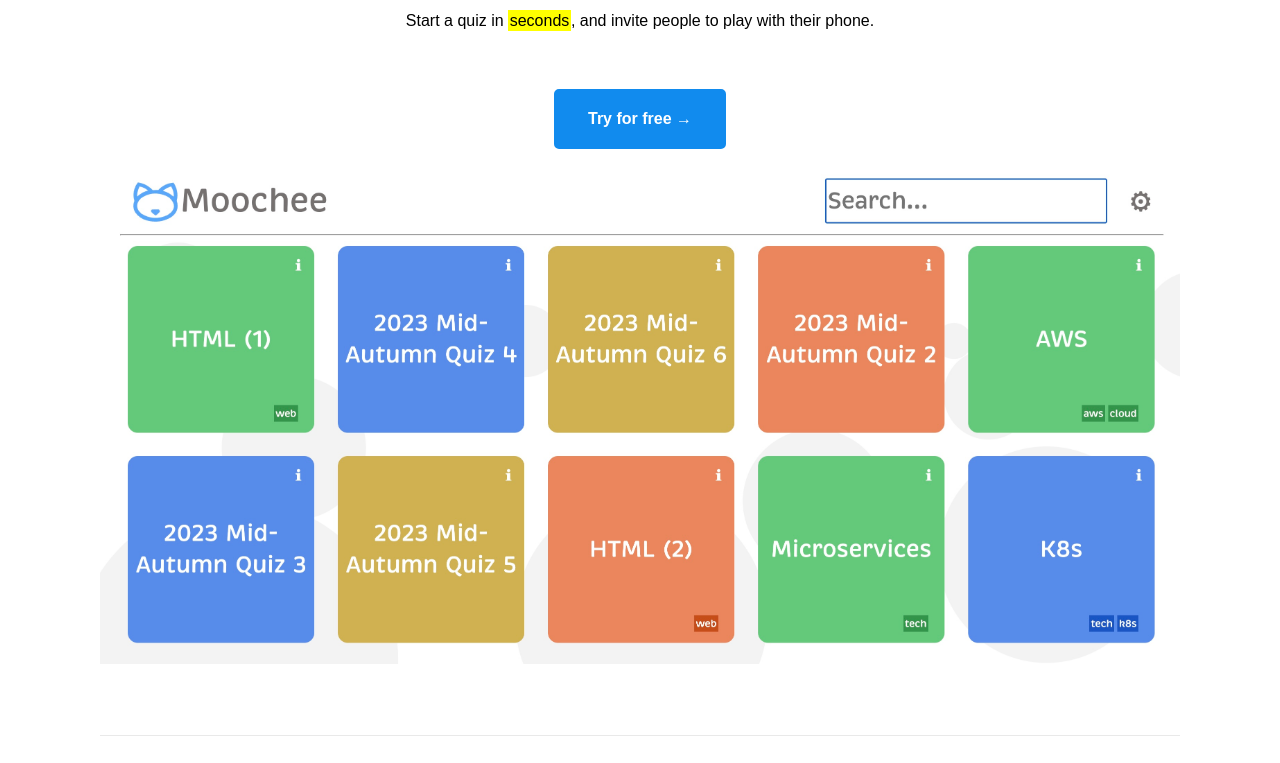
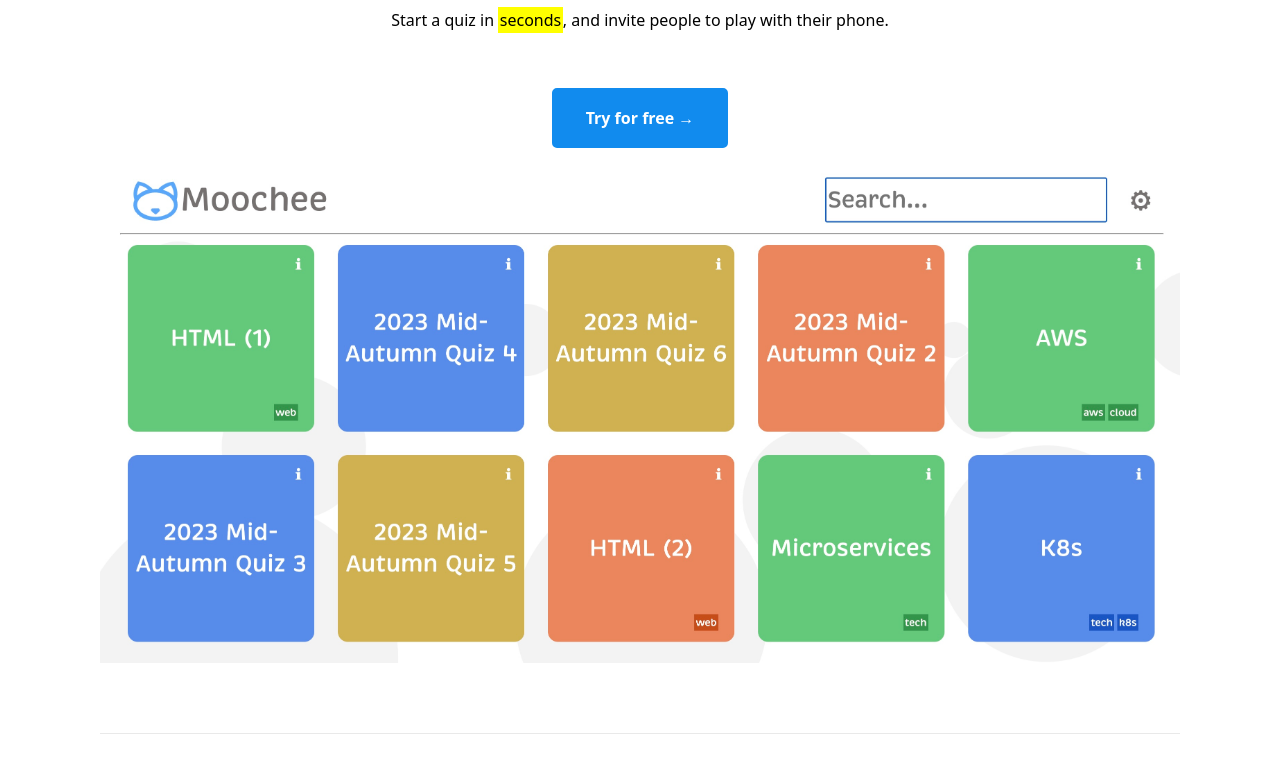
Before and after one commit to moochee/website, a plain HTML site: page index.html in a window 1280 px wide. Shown: the part 308-1071 px from the top of the page. Drawn offline with Linux system fonts and the light colour scheme.

Commit message:
change font family

```diff
--- a/style.css
+++ b/style.css
@@ -1,5 +1,5 @@
 body {
-    font-family: Arial, sans-serif;
+    font-family: system-ui;
     margin: 0;
 }
 
```
